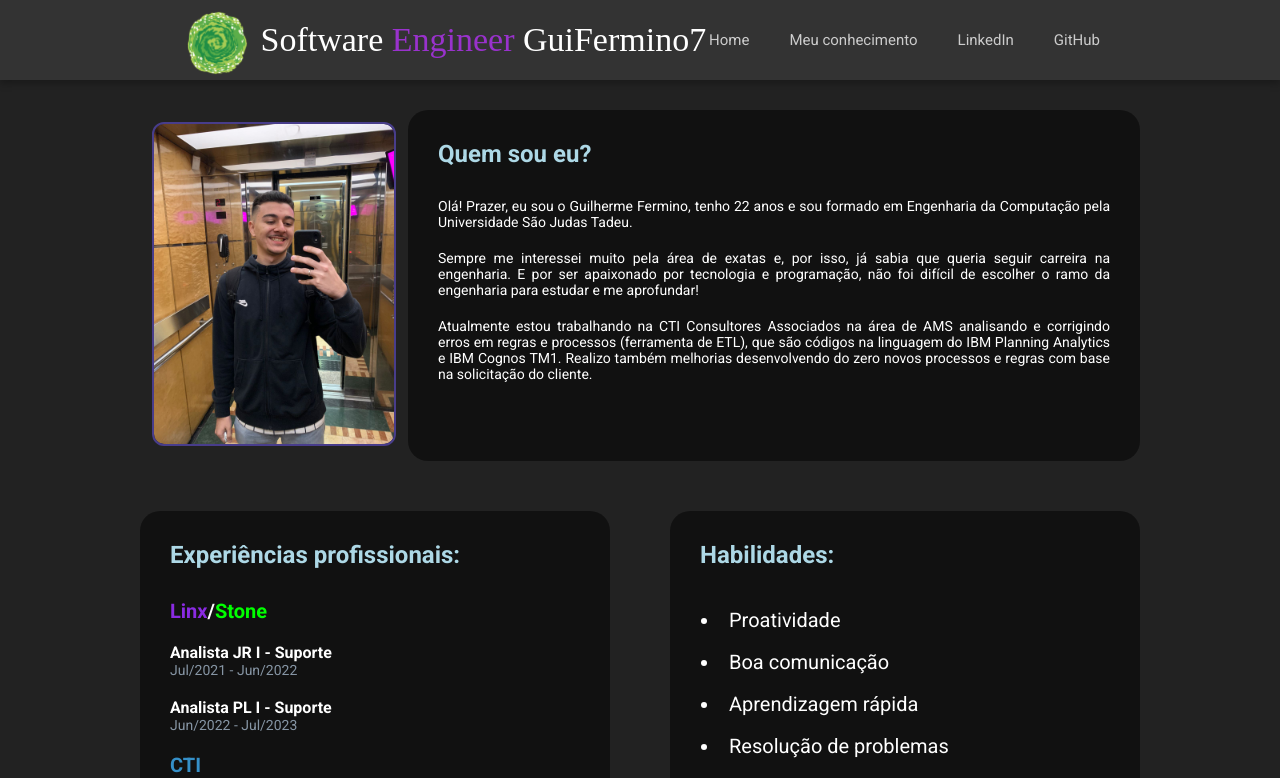
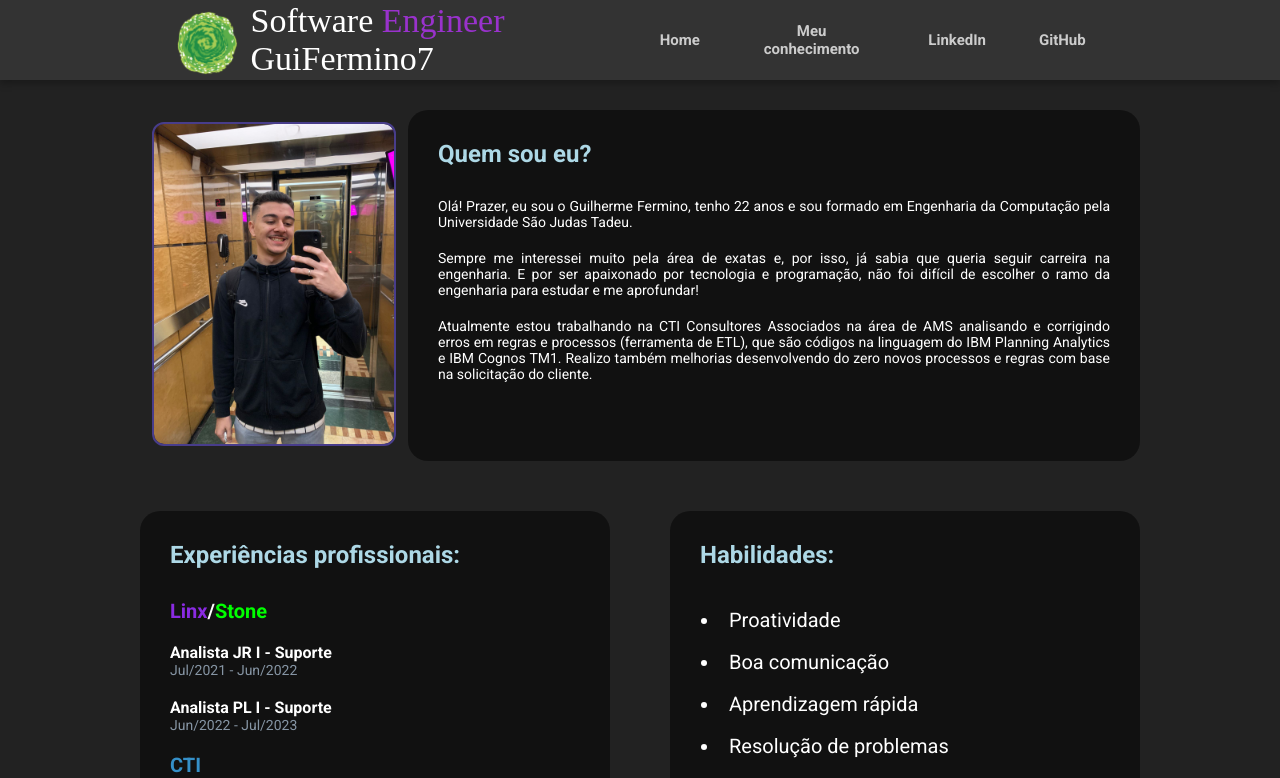
Before and after one commit to guifermino7/trilha-frontend, a React (Create React App) app: page / in a window 1280 px wide. Shown: the top 778 px of the page. Built offline with nearby package versions, Linux system fonts and the light colour scheme; a web font is replaced by a local one.

Commit message:
Alterando a barra de navegação

```diff
--- a/src/styles/App.css
+++ b/src/styles/App.css
@@ -81,7 +81,7 @@ header nav#navbar {
     max-width: 75%;
     height: 8rem;
     margin: 0 auto;
-    padding: 0rem 2rem;
+    padding: 0rem 1rem;
 }
 
 header nav#navbar .nav-brand {
@@ -101,8 +101,6 @@ header nav#navbar ul.nav-list {
     display: flex;
     align-items: center;
     list-style: none;
-
-    gap: 4rem;
 }
 
 button {
@@ -110,20 +108,56 @@ button {
     border: none;
     cursor: pointer;
     font-family: "Roboto", sans-serif;
-    font-size: 1.4rem;
+    font-size: 1.5rem;
+}
+
+header nav#navbar ul.nav-list li,
+header nav#navbar ul.nav-list li  {
+    position: relative;
+    overflow: hidden;
+    padding: 0.55rem 3rem;
 }
 
 header nav#navbar ul.nav-list li a,
 header nav#navbar ul.nav-list li button {
     color: #ccc;
     font-size: 1.5rem;
+    font-weight: bold;
 }
 
 header nav#navbar ul.nav-list li a:hover,
 header nav#navbar ul.nav-list li button:hover {
-    color: aqua;
-    transition: 0.3s ease-in-out;
-    padding: 1rem;
+    color: #fff;
+    font-size: 1.6rem;
+    transition: .3s;
+}
+
+.nav-list li:before {
+    content: "";
+    position: absolute;
+    inset: calc(100% - 0.3rem) 0 0 0;
+    background:aqua;
+    scale: 0 1;
+    transition: .3s, translate 0s .3s;
+}
+
+ul:hover li:before {
+    scale: 1;
+}
+
+ul li:hover:before {
+    translate: 0;
+    transition: .3s;
+}
+
+ul:hover li:has(~ li:hover):before {
+    translate: 100% 0;
+    transition: .2s .2s, scale 0s .4s;
+}
+
+ul:hover li:hover ~ li:before {
+    translate: -100% 0;
+    transition: .2s .2s, scale 0s .4s;
 }
 
 img.portal {
```
